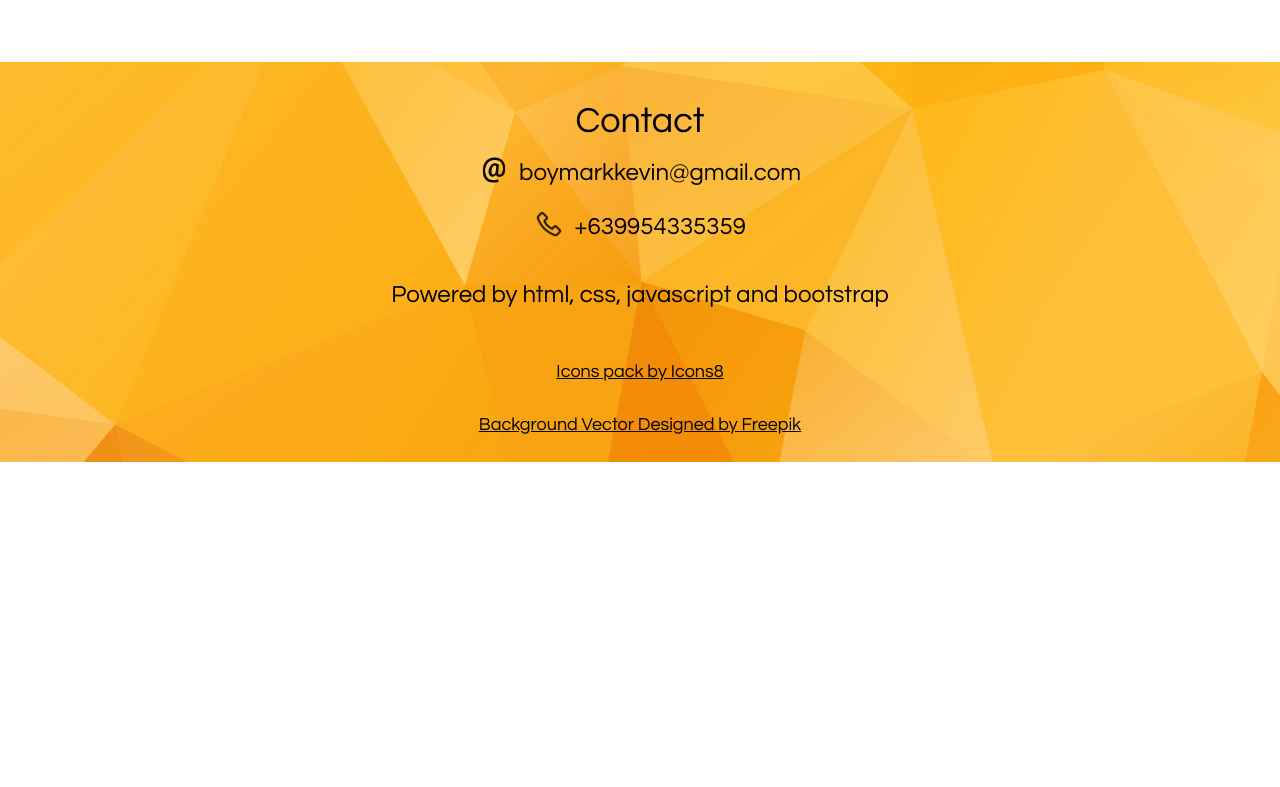
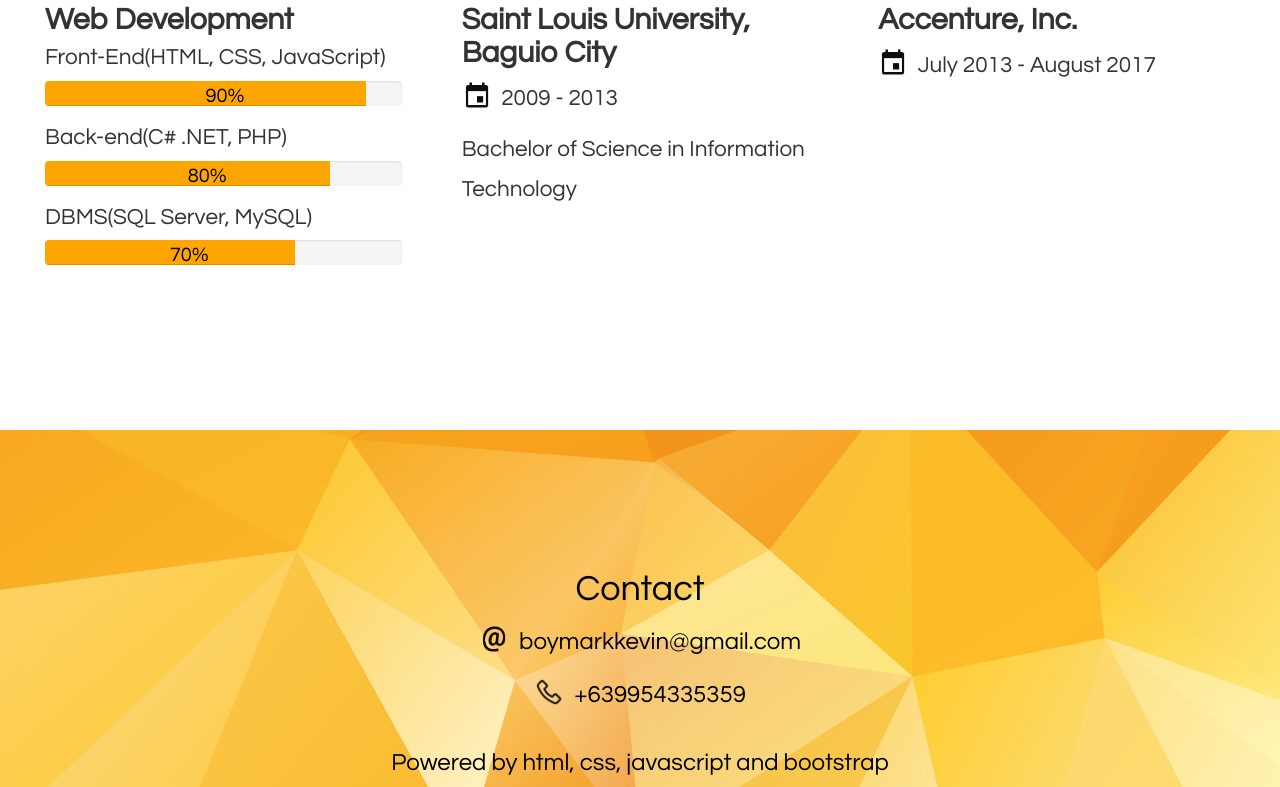
Before and after one commit to P0melo/MyPortfolio, a plain HTML site: page index.html in a window 1280 px wide. Shown: the part 1392-2179 px from the top of the page. Before the commit the page ends 1854 px from the top, so only its background shows below. Drawn offline with nearby package versions, Linux system fonts and the light colour scheme.

Commit message:
Update index.html

```diff
--- a/index.html
+++ b/index.html
@@ -87,9 +87,10 @@ h1, h2, h3, h4, h5, h6, body {
     background-position: center;
     background-repeat: no-repeat;
     background-size: cover;
-    min-height: 400px;
+    height: 100%;
 	text-align: center;
 	padding: 0px;
+	padding-top: 25%;
 	font-size: 12px;
 	color: black;
 }
@@ -99,8 +100,7 @@ h1, h2, h3, h4, h5, h6, body {
 }
 
 .footer-overlay {
-	background-color: rgba(255, 165, 0, 0.50);
-	height: 400px;
+	height: 100%;
 	color: black;
 }
 
@@ -316,14 +316,6 @@ img.calendar, img.email, img.phone{
 		padding-top: 10px;
 	}
 
-	.footer{
-		height: 50%;
-	}
-
-	.footer-overlay{
-		height: 100%;
-	}
-
 	.contact h1{
 		font-size: 500%;
 	}
@@ -331,6 +323,11 @@ img.calendar, img.email, img.phone{
 	.contact p, .footer-overlay p{
 		font-size: 250%;
 	}
+
+	.footer{
+		margin-top: 100px;
+	}
+
 }
 
 @media only screen and (min-width: 1152px) {
@@ -351,8 +348,6 @@ img.calendar, img.email, img.phone{
     .col-10 {width: 83.33%;}
     .col-11 {width: 91.66%;}
     .col-12 {width: 100%;}
-
-	.header {min-height: 50%;}
 
 	.menu{
 		padding: 15px;
@@ -427,7 +422,8 @@ img.calendar, img.email, img.phone{
 	}
 
 	.footer{
-		height: 50%;
+		height: 100%;
+		padding-top: 100px;
 	}
 
 	.footer-overlay{
@@ -557,7 +553,7 @@ img.calendar, img.email, img.phone{
 window.onscroll = function() {myFunction()};
 
 function myFunction() {
-    if (document.body.scrollTop > 325 || document.documentElement.scrollTop > 325) {
+    if (document.body.scrollTop > 300 || document.documentElement.scrollTop > 300) {
         document.getElementById("navBar").style.visibility = "visible";
     } else {
         document.getElementById("navBar").style.visibility = "hidden";
```
